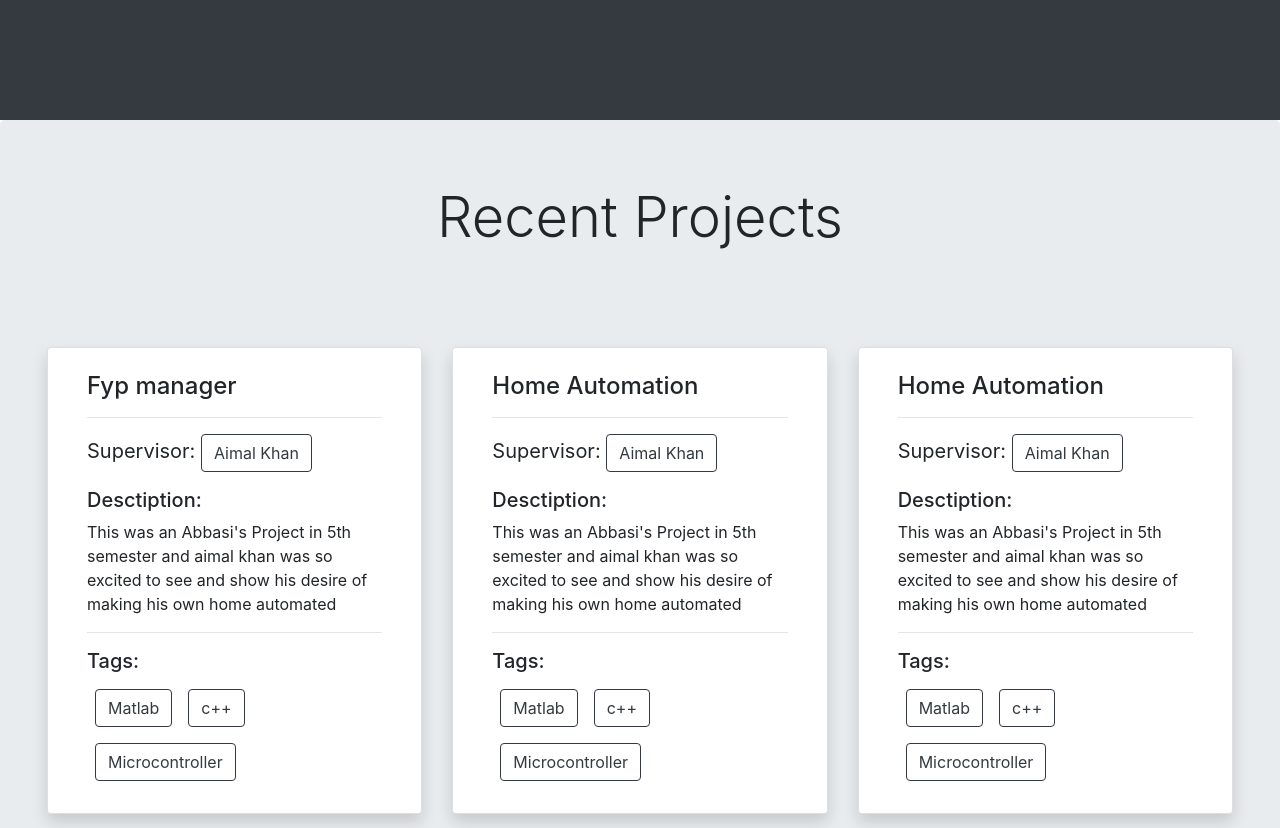
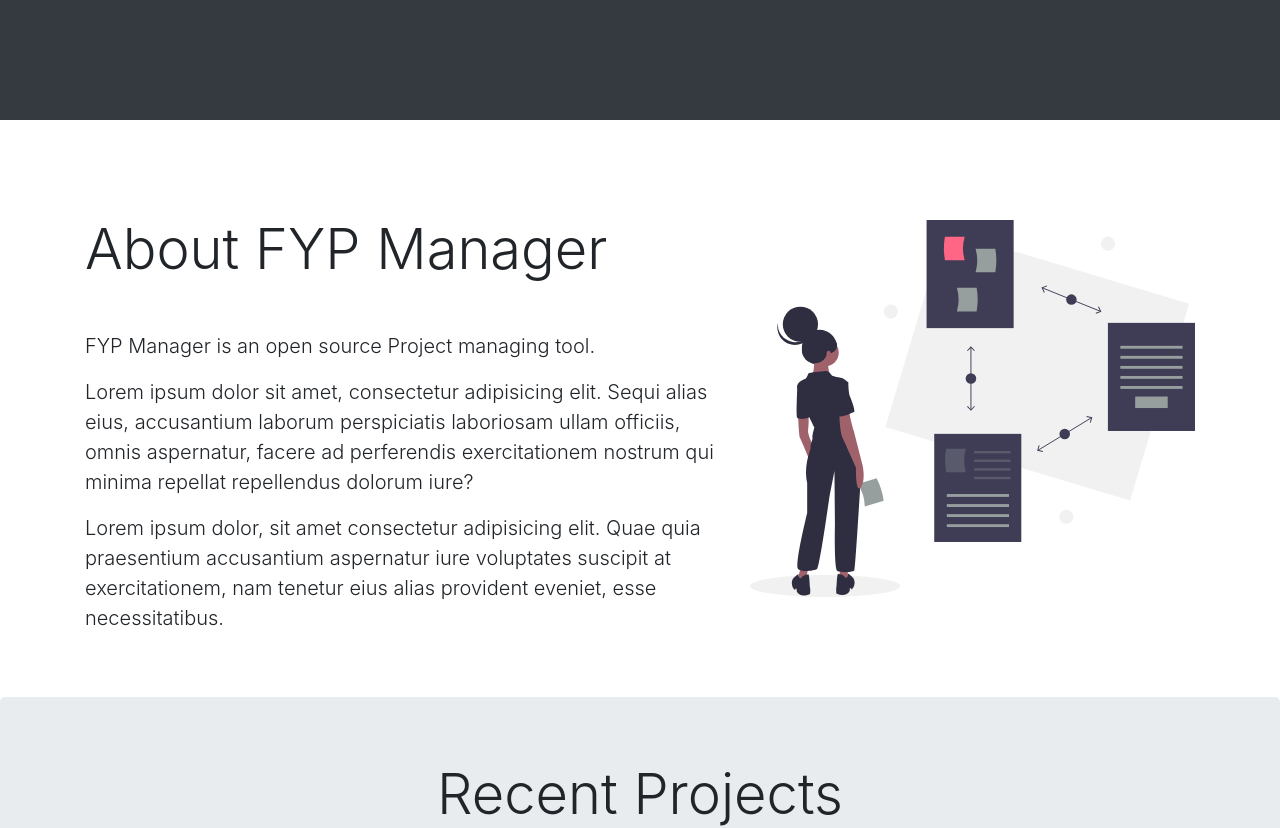
Before and after one commit to hashirshoaeb/FYP-Manager, a React (Create React App) app: page / in a window 1280 px wide. Shown: the part 680-1508 px from the top of the page. Built offline with nearby package versions, Linux system fonts and the light colour scheme.

Commit message:
about section done

```diff
--- a/src/App.js
+++ b/src/App.js
@@ -7,11 +7,13 @@ import Project from "./components/Project";
 import Signin from "./components/Signin";
 import Working from "./components/Working";
 import Footer from "./components/Footer";
+import About from "./components/About";
 
 function App() {
   return (
     <div>
       <MainBody></MainBody>
+      <About></About>
       <Project></Project>
       <Working></Working>
       <Signin></Signin>
--- /dev/null
+++ b/src/components/About.jsx
@@ -0,0 +1,40 @@
+import React, { Component } from "react";
+import img_process from "../asserts/process.svg";
+
+class About extends Component {
+  constructor(props) {
+    super(props);
+    this.state = {};
+  }
+  render() {
+    return (
+      <div className="container my-5">
+        <div className="row">
+          <div className="col-md-7">
+            <h1 className="display-4 my-5">About FYP Manager</h1>
+            <p className="lead">
+              FYP Manager is an open source Project managing tool.{" "}
+            </p>
+            <p className="lead">
+              Lorem ipsum dolor sit amet, consectetur adipisicing elit. Sequi
+              alias eius, accusantium laborum perspiciatis laboriosam ullam
+              officiis, omnis aspernatur, facere ad perferendis exercitationem
+              nostrum qui minima repellat repellendus dolorum iure?{" "}
+            </p>
+            <p className="lead">
+              Lorem ipsum dolor, sit amet consectetur adipisicing elit. Quae
+              quia praesentium accusantium aspernatur iure voluptates suscipit
+              at exercitationem, nam tenetur eius alias provident eveniet, esse
+              necessitatibus.{" "}
+            </p>
+          </div>
+          <div className="col-md-5 my-auto">
+            <img className="img-fluid" src={img_process} alt="about fyp"></img>
+          </div>
+        </div>
+      </div>
+    );
+  }
+}
+
+export default About;
--- a/src/components/Project.jsx
+++ b/src/components/Project.jsx
@@ -12,7 +12,7 @@ class Project extends Component {
 
   render() {
     return (
-      <div className="jumbotron">
+      <div className="jumbotron my-5">
         <div className="container-fluid">
           <h1 className="display-4 text-center">
             {" "}
```
